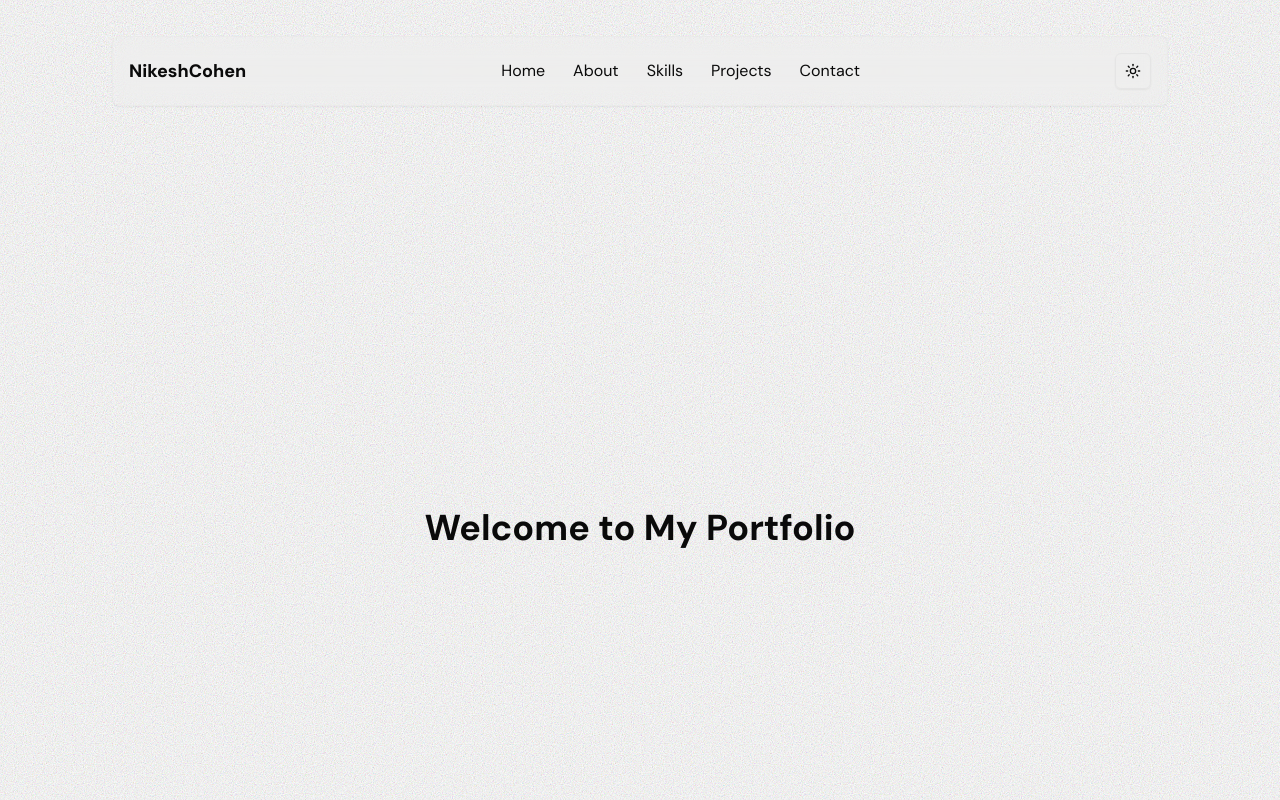
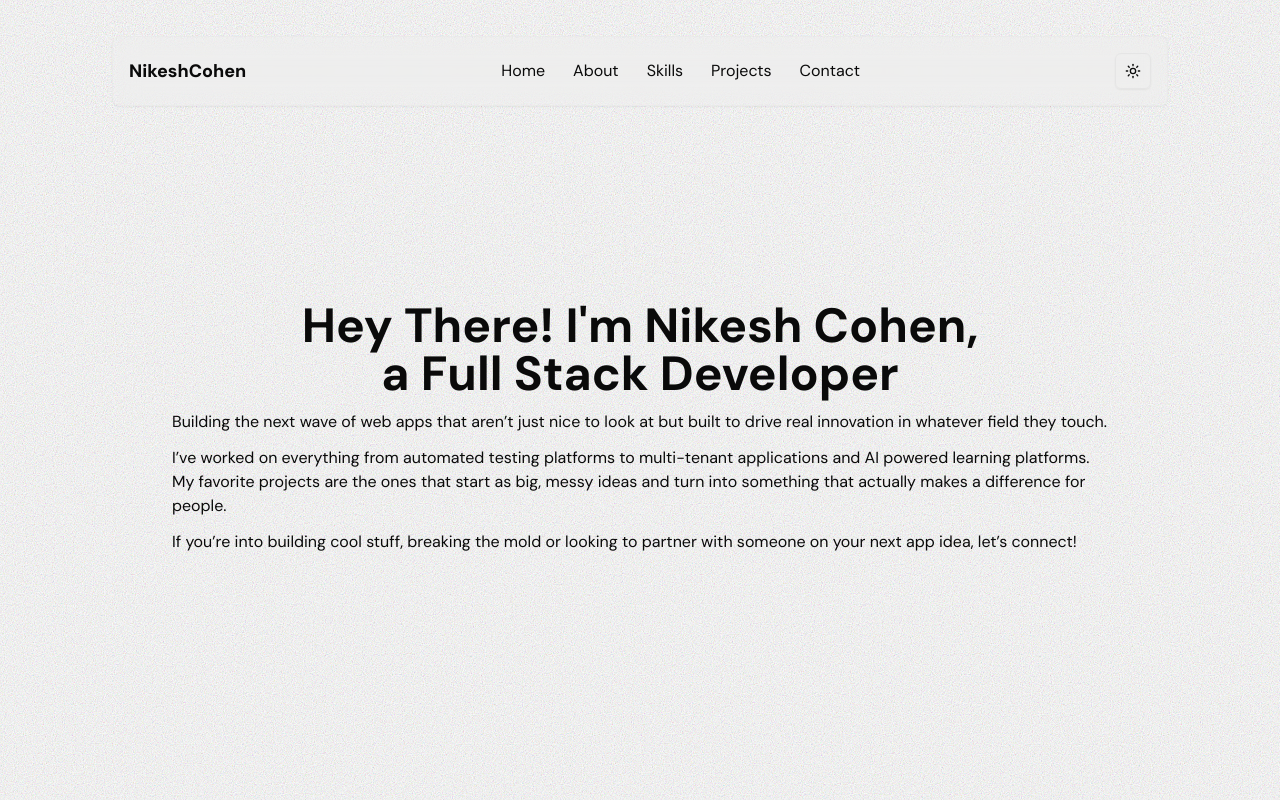
Before and after one commit to NikeshCohen/portfolio, a Next.js app: page / in a window 1280 px wide. Shown: the top 800 px of the page. Built offline with nearby package versions, Linux system fonts and the light colour scheme.

Commit message:
add landing page

```diff
--- /dev/null
+++ b/app/_sections/Hero.tsx
@@ -0,0 +1,35 @@
+import React from "react";
+
+function Hero() {
+  return (
+    <section
+      id="home"
+      className="flex flex-col justify-center items-center h-[75vh]"
+    >
+      <h1 className="font-bold text-4xl text-center lg:text-5xl">
+        Hey There! I&apos;m Nikesh Cohen, <br /> a Full Stack Developer
+      </h1>
+
+      <div className="w-3/4">
+        <p className="my-3">
+          Building the next wave of web apps that aren’t just nice to look at
+          but built to drive real innovation in whatever field they touch.
+        </p>
+
+        <p className="mb-3">
+          I’ve worked on everything from automated testing platforms to
+          multi-tenant applications and AI powered learning platforms. My
+          favorite projects are the ones that start as big, messy ideas and turn
+          into something that actually makes a difference for people.
+        </p>
+
+        <p>
+          If you’re into building cool stuff, breaking the mold or looking to
+          partner with someone on your next app idea, let’s connect!
+        </p>
+      </div>
+    </section>
+  );
+}
+
+export default Hero;
--- a/app/page.tsx
+++ b/app/page.tsx
@@ -1,35 +1,11 @@
 import React from "react";
+
+import Hero from "./_sections/Hero";
 
 function page() {
   return (
     <section className="layout">
-      <section
-        id="home"
-        className="flex min-h-screen items-center justify-center"
-      >
-        <h1 className="text-4xl font-bold">Welcome to My Portfolio</h1>
-      </section>
-      <section
-        id="about"
-        className="flex min-h-screen items-center justify-center"
-      >
-        <h2 className="text-3xl font-bold">About Me</h2>
-        {/* Add your about content here */}
-      </section>
-      <section
-        id="skills"
-        className="flex min-h-screen items-center justify-center"
-      >
-        <h2 className="text-3xl font-bold">My Skills</h2>
-        {/* Add your skills content here */}
-      </section>
-      <section
-        id="projects"
-        className="flex min-h-screen items-center justify-center"
-      >
-        <h2 className="text-3xl font-bold">My Projects</h2>
-        {/* Add your projects content here */}
-      </section>
+      <Hero />
     </section>
   );
 }
```
Also changed, not shown: public/hero-img.webp (added).
